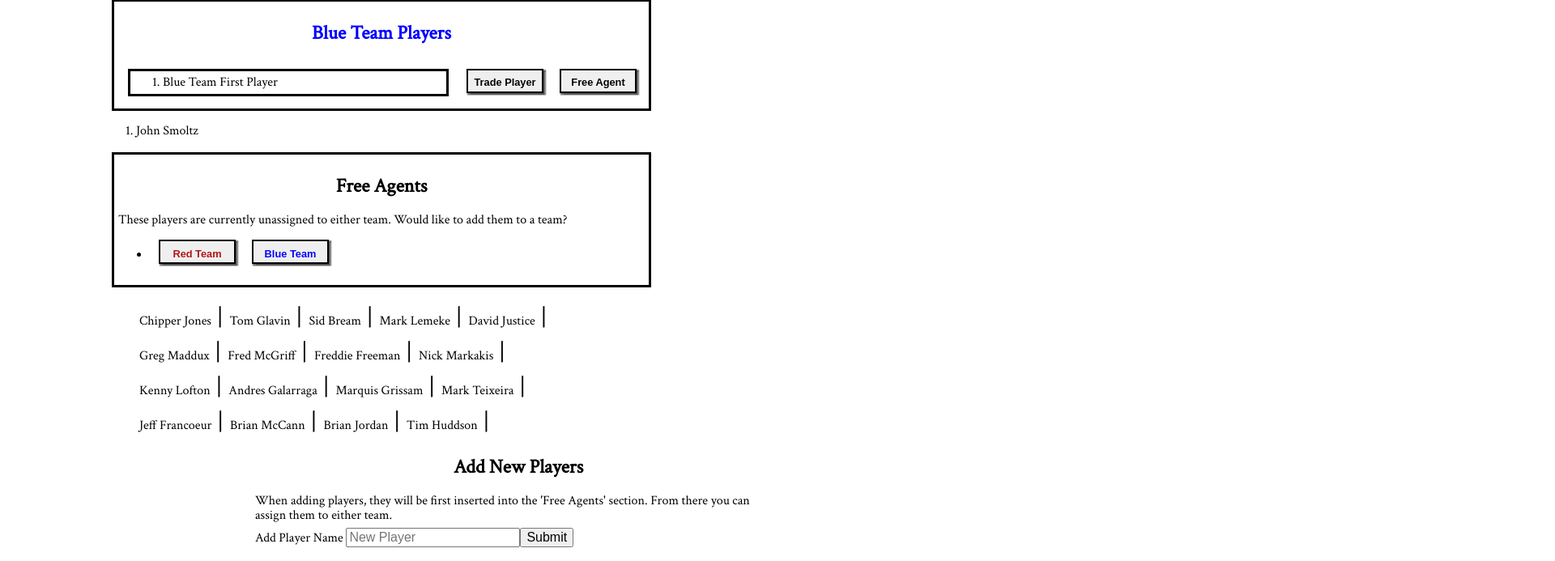
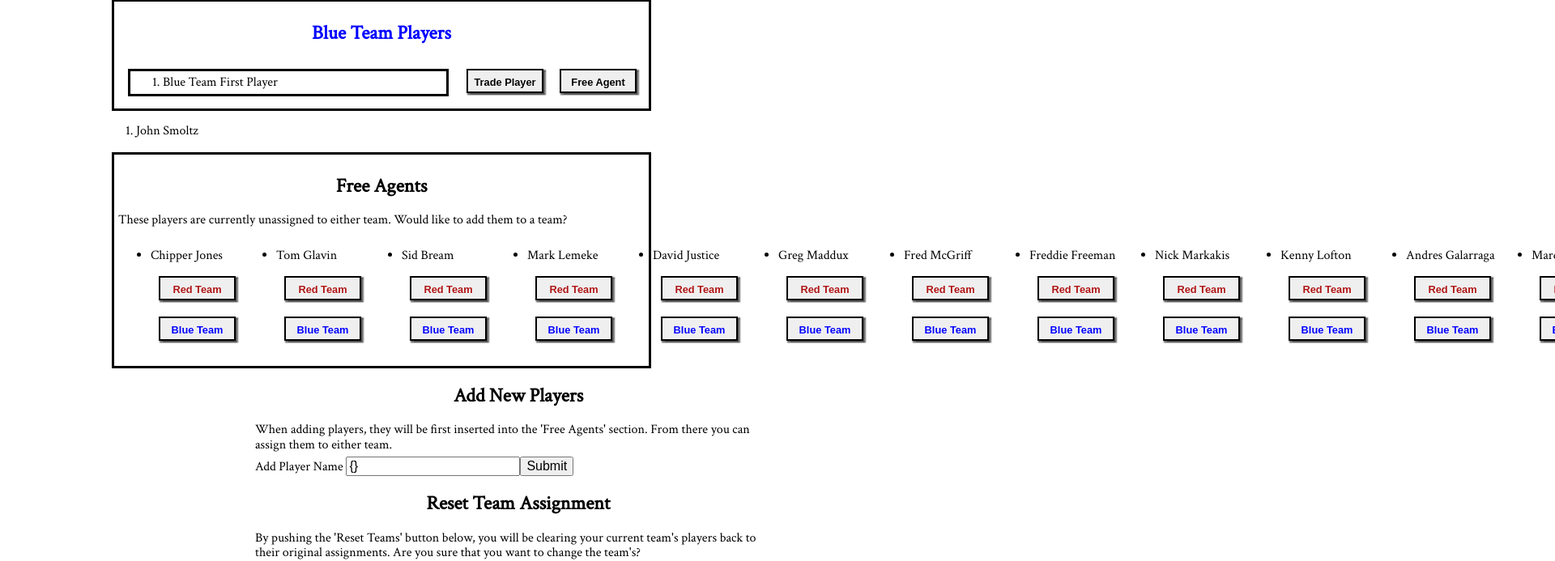
Before and after one commit to s-darcy/Team-Manager-App, a React (Create React App) app: page / in a window 1280 px wide. Shown: the part 320-1013 px from the top of the page at 81% size, 1920 px wide, since content can reach past the window. Built offline with nearby package versions, Linux system fonts and the light colour scheme.

Commit message:
Free Agents imported players

```diff
--- a/src/AddNewPlayers.js
+++ b/src/AddNewPlayers.js
@@ -1,7 +1,9 @@
-import React from 'react';
+import React, {Component} from 'react';
 import PropTypes from 'prop-types';
 
-function AddNewPlayers (props) {
+class AddNewPlayers extends Component {
+    render(){
+
        return (
             <div className="addNewPlayer">
                 <h2>Add New Players</h2>
@@ -10,6 +12,7 @@ function AddNewPlayers (props) {
                     <label>Add Player Name </label>
                     <input
                         placeholder="New Player"
+                        value="{}"
                     />
                     <input
                         className="submitButton"
@@ -19,9 +22,6 @@ function AddNewPlayers (props) {
             </div>
         );
     }
-
-AddNewPlayers.PropTypes ={
-   addNewPlayers : PropTypes.string
-};
+}
 
 export default AddNewPlayers;
--- a/src/App.js
+++ b/src/App.js
@@ -17,6 +17,8 @@ class App extends Component {
         this.redTeamSetUp = this.redTeamSetUp.bind(this);
     }
 
+
+
     redTeamSetUp (players) {
         let theReds = this.state.redTeam.redAquired.name.slice();
 
@@ -35,35 +37,43 @@ class App extends Component {
         });
     }
 
+
+
     render() {
+
         const playersUnassigned =
-        this.state.players.map(function(player, index){
-            return (
-                    <li >{player.name}</li>
-            );
-        }, this);
+            this.state.players.map((player, index) => {
+                return (
+                    <FreeAgents
+                       key={index}
+                       bravesPlayer={player}
+                    />
+
+                );
+            }, this);
 
         const redplayers =
-        this.state.redTeam.redAquired.map(function(player, index){
+        this.state.redTeam.redAcquired.map(function(player, index){
             return (
                     <li >{player.name}</li>
             );
         }, this);
 
             const blueplayers =
-        this.state.blueTeam.blueAquired.map(function(player, index){
+        this.state.blueTeam.blueAcquired.map(function(player, index){
             return (
                     <li >{player.name}</li>
             );
       }, this);
 
+
+        console.log(this.state);
     return (
 
         <div id="container">
             <h1 id="teamManagerApp">Team Manager App</h1>
             <TeamRed
-                redTeamSetUp = {this.redTeamSetUp}
-                redTeam={this.state.redTeam.redAquired[0].redTeam}
+
             />
                 <ol>
                     {redplayers}
@@ -72,10 +82,13 @@ class App extends Component {
                 <ol>
                     {blueplayers}
                 </ol>
-            <FreeAgents  />
-                <ol className="playersUnassigned">
+            <div className="freeAgents">
+            <h2>Free Agents</h2>
+                <p>These players are currently unassigned to either team. Would like to add them to a team?</p>
+                <div className="innerDiv">
                     {playersUnassigned}
-                </ol>
+                </div>
+            </div>
             <AddNewPlayers />
             <ResetTeams />
         </div>
--- a/src/FreeAgents.js
+++ b/src/FreeAgents.js
@@ -1,19 +1,19 @@
-import React from 'react';
+import React, {Component} from 'react';
 
-function FreeAgents (props) {
-    return (
-        <div className="freeAgents">
-            <h2>Free Agents</h2>
-            <p>These players are currently unassigned to either team. Would like to add them to a team?</p>
-            <div className="innerDiv">
-                <ul>
-                    <li>{props.newPlayerAdder}</li>
-                </ul>
-                <button className="redButton">Red Team</button>
-                <button className="blueButton">Blue Team</button>
-            </div>
-        </div>
-    );
+class FreeAgents extends Component {
+
+    render(){
+
+        return (
+
+                    <ul>
+                        <li>{this.props.bravesPlayer.name}</li>
+                        <button className="redButton">Red Team</button>
+                        <button className="blueButton">Blue Team</button>
+                    </ul>
+
+        );
+    }
 }
 
 export default FreeAgents;
--- a/src/TeamRed.js
+++ b/src/TeamRed.js
@@ -1,13 +1,15 @@
-import React from 'react';
-import data from './data';
+import React, {Component} from 'react';
 
-function TeamRed (props) {
+class TeamRed extends Component {
+
+    render(){
+
         return (
             <div className="teamRed">
                 <h2>Red Team Players</h2>
                 <div className="innerDiv">
                     <ol>
-                    <li>{props.reds}</li>
+                        <li>{}</li>
                     </ol>
                     <button className="tradePlayerButton">Trade Player</button>
                     <button className="freeAgentButton">Free Agent</button>
@@ -15,5 +17,6 @@ function TeamRed (props) {
             </div>
         );
     }
+}
 
 export default TeamRed;
--- a/src/data.js
+++ b/src/data.js
@@ -19,7 +19,7 @@ const data = {
         {"name": "Tim Huddson", "position": "pitcher"}
     ],
     "redTeam" : {
-        "redAquired": [
+        "redAcquired": [
             {"name": "Martin Prado", "position": "third base"}
         ],
         "title": "Red Team",
@@ -27,7 +27,7 @@ const data = {
         "redTeamCount": 0
     },
     "blueTeam": {
-        "blueAquired": [
+        "blueAcquired": [
             {"name": "John Smoltz", "position": "pitcher"}
         ],
         "title": "Blue Team",
@@ -35,7 +35,7 @@ const data = {
         "blueTeamCount": 0
     },
     "freeAgents" : {
-        "freeAgentAquired": [],
+        "freeAgentAcquired": [],
         "freeAgentCount": 0,
         "newPlayerName":''
     },
```
Also changed, not shown: src/ResetTeams.js (+5 -2 lines), src/TeamBlue.js (+5 -2 lines). Lines whose indentation alone changed are shown as unchanged.
